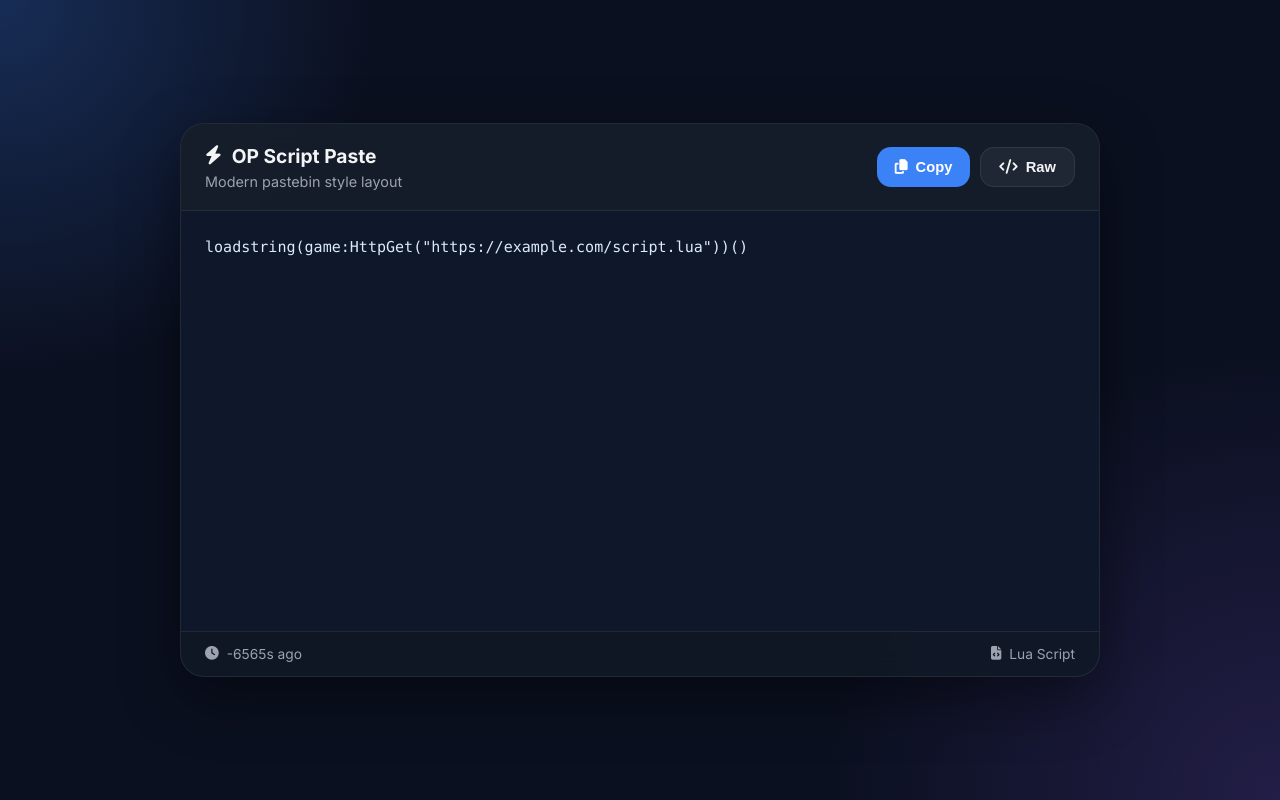
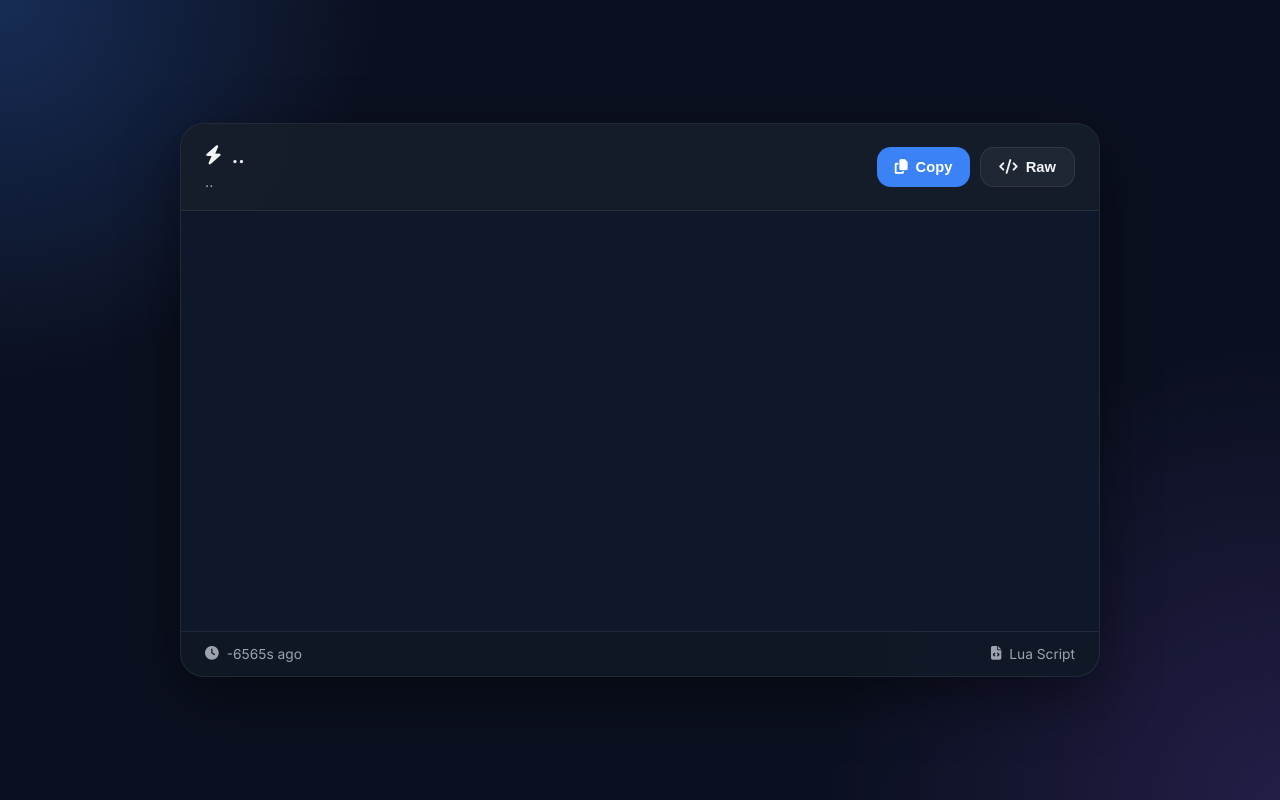
Before and after one commit to zyumodz/ZyuScript, a plain HTML site: page index.html in a window 1280 px wide. Drawn offline with Linux system fonts and the light colour scheme.

Commit message:
Add files via upload

```diff
--- a/index.html
+++ b/index.html
@@ -289,11 +289,11 @@
       <div class="title-wrap">
         <h1>
           <i class="fas fa-bolt"></i>
-          OP Script Paste
+          ..
         </h1>
 
         <p>
-          Modern pastebin style layout
+          ..
         </p>
       </div>
 
@@ -311,12 +311,12 @@
 
     </div>
 
-    <!-- CODE -->
+
     <div class="code-area">
-      <pre><code id="scriptCode">loadstring(game:HttpGet("https://example.com/script.lua"))()</code></pre>
+      <pre><code id="scriptCode"></code></pre>
     </div>
 
-    <!-- FOOTER -->
+
     <div class="footer">
       <div class="footer-item">
         <i class="fas fa-clock"></i>
@@ -332,14 +332,14 @@
   </div>
 </div>
 
-<!-- TOAST -->
+
 <div class="toast" id="toast">
   <i class="fas fa-check-circle"></i>
   <span>Copied to clipboard</span>
 </div>
 
 <script>
-/* UPLOAD TIME */
+
 const uploadDate = new Date("2026-05-12T12:00:00");
 
 function timeAgo(date){
@@ -364,7 +364,7 @@ function updateTime(){
 updateTime();
 setInterval(updateTime,1000);
 
-/* COPY (WITH 3 SECOND POPUP COOLDOWN SAVED IN LOCALSTORAGE) */
+
 function copyCode(){
 
   const code = document.getElementById("scriptCode").innerText;
@@ -386,7 +386,7 @@ function copyCode(){
   showToast();
 }
 
-/* TOAST */
+
 function showToast(){
   const toast = document.getElementById("toast");
   toast.classList.add("show");
@@ -396,7 +396,7 @@ function showToast(){
   },2000);
 }
 
-/* RAW */
+
 function viewRaw(){
   const code = document.getElementById("scriptCode").innerText;
   const rawWindow = window.open("","_blank");
```
